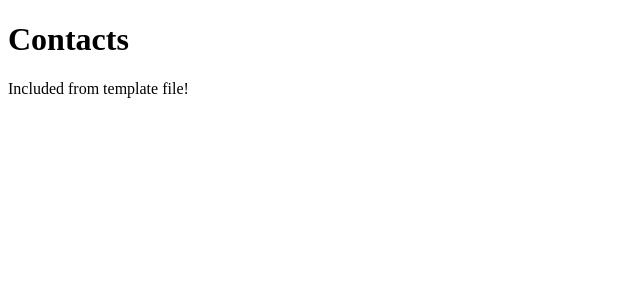
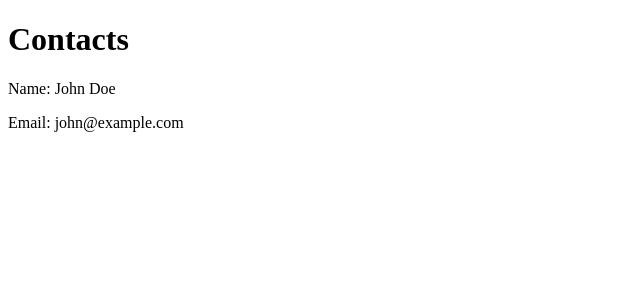
Before and after one commit to ikokyns/vivify-academy-angular, an Angular app: page / in a window 1280 px wide. Shown: the top 300 px of the page, without its empty margins (0-640 px from the left). Built offline with nearby package versions, Linux system fonts and the light colour scheme.

Commit message:
Commit 4 - Use variable in template

```diff
--- a/src/app/contacts/contacts.component.html
+++ b/src/app/contacts/contacts.component.html
@@ -1,3 +1,8 @@
 <h1>Contacts</h1>
 
-Included from template file!
+<p>
+  Name: {{ contact.firstName }} {{ contact.lastName }}
+</p>
+<p>
+  Email: {{ contact.email }}
+</p>
--- a/src/app/contacts/contacts.component.ts
+++ b/src/app/contacts/contacts.component.ts
@@ -6,6 +6,12 @@ import { Component } from '@angular/core';
 })
 export class ContactsComponent {
 
+  private contact = {
+    firstName: 'John',
+    lastName:  'Doe',
+    email:     'john@example.com'
+  };
+
   constructor() { }
 
 }
```
